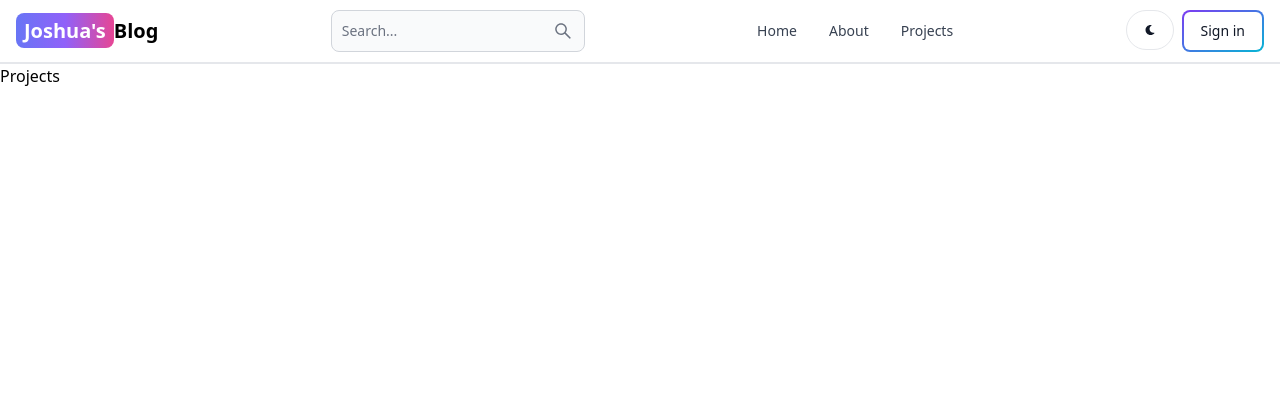
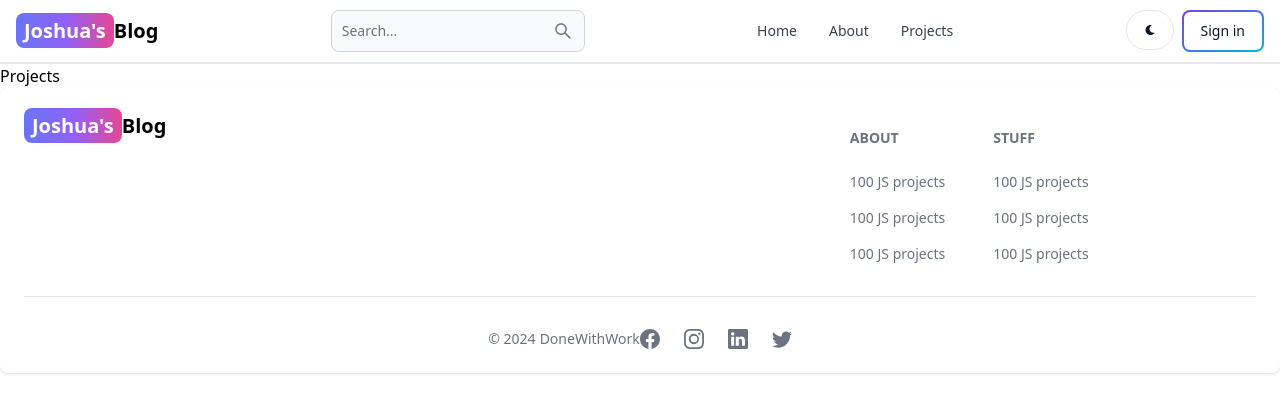
Before and after one commit to DoneWithWork/mern-blog-tutorial, a React (Vite) app in the folder client/: page /projects in a window 1280 px wide. Shown: the top 412 px of the page. Built offline with nearby package versions, Linux system fonts and the light colour scheme.

Commit message:
simple footer

```diff
--- a/client/src/App.jsx
+++ b/client/src/App.jsx
@@ -7,6 +7,7 @@
 import SignUp from "./pages/SignUp";
 import Projects from "./pages/Projects";
 import Header from "./components/Header";
+import FooterCom from "./components/Footer";
 function Main() {
   return (
     <BrowserRouter>
@@ -19,6 +20,7 @@
         <Route path="/sign-up" element={<SignUp />} />
         <Route path="/projects" element={<Projects />} />
       </Routes>
+      <FooterCom />
     </BrowserRouter>
   );
 }
--- /dev/null
+++ b/client/src/components/Footer.jsx
@@ -0,0 +1,95 @@
+import React from "react";
+import { Footer } from "flowbite-react";
+import { Link } from "react-router-dom";
+import { BsFacebook, BsTwitter, BsInstagram, BsLinkedin } from "react-icons/bs";
+function FooterCom() {
+  return (
+    <Footer container classname="border border-t-8 border-teal-500">
+      <div className="w-full max-w-7xl mx-auto">
+        <div className="grid w-full justify-between sm:flex md:grid-cols-1">
+          <div>
+            <Link
+              to="/"
+              className="self-center whitespace-nowrap text-lg sm:text-xl font-semibold dark:text-white"
+            >
+              <span className="px-2 py-1 bg-gradient-to-r from-indigo-500 via-purple-500 to-pink-500 rounded-lg text-white">
+                Joshua's
+              </span>
+              Blog
+            </Link>
+          </div>
+          <div className="grid grid-cols-2 gap-8 mt-4 sm:grid-cols-3 sm:gap-6">
+            <div>
+              <Footer.Title title="About" />
+              <Footer.LinkGroup col>
+                <Footer.Link
+                  href="https://github.com"
+                  target="_blank"
+                  rel="noopener noreferrer"
+                >
+                  100 JS projects
+                </Footer.Link>
+                <Footer.Link
+                  href="https://github.com"
+                  target="_blank"
+                  rel="noopener noreferrer"
+                >
+                  100 JS projects
+                </Footer.Link>
+                <Footer.Link
+                  href="https://github.com"
+                  target="_blank"
+                  rel="noopener noreferrer"
+                >
+                  100 JS projects
+                </Footer.Link>
+              </Footer.LinkGroup>
+            </div>
+            <div>
+              <Footer.Title title="Stuff" />
+              <Footer.LinkGroup col>
+                <Footer.Link
+                  href="https://github.com"
+                  target="_blank"
+                  rel="noopener noreferrer"
+                >
+                  100 JS projects
+                </Footer.Link>
+                <Footer.Link
+                  href="https://github.com"
+                  target="_blank"
+                  rel="noopener noreferrer"
+                >
+                  100 JS projects
+                </Footer.Link>
+                <Footer.Link
+                  href="https://github.com"
+                  target="_blank"
+                  rel="noopener noreferrer"
+                >
+                  100 JS projects
+                </Footer.Link>
+              </Footer.LinkGroup>
+            </div>
+          </div>
+        </div>
+        <Footer.Divider />
+        <div className="w-full sm:flex sm:items-center sm:justify-center">
+          <Footer.Copyright
+            href="https://donewithwork.github.io"
+            by="DoneWithWork"
+            year={new Date().getFullYear()}
+          />
+          <div className="flex gap-6 sm:mt-0 mt-4 sm:justify-center">
+            <Footer.Icon href="#" icon={BsFacebook} />
+            <Footer.Icon href="#" icon={BsInstagram} />
+            <Footer.Icon href="#" icon={BsLinkedin} />
+            <Footer.Icon href="#" icon={BsTwitter} />
+          </div>
+        </div>
+      </div>
+    </Footer>
+  );
+}
+
+export default FooterCom;
```
